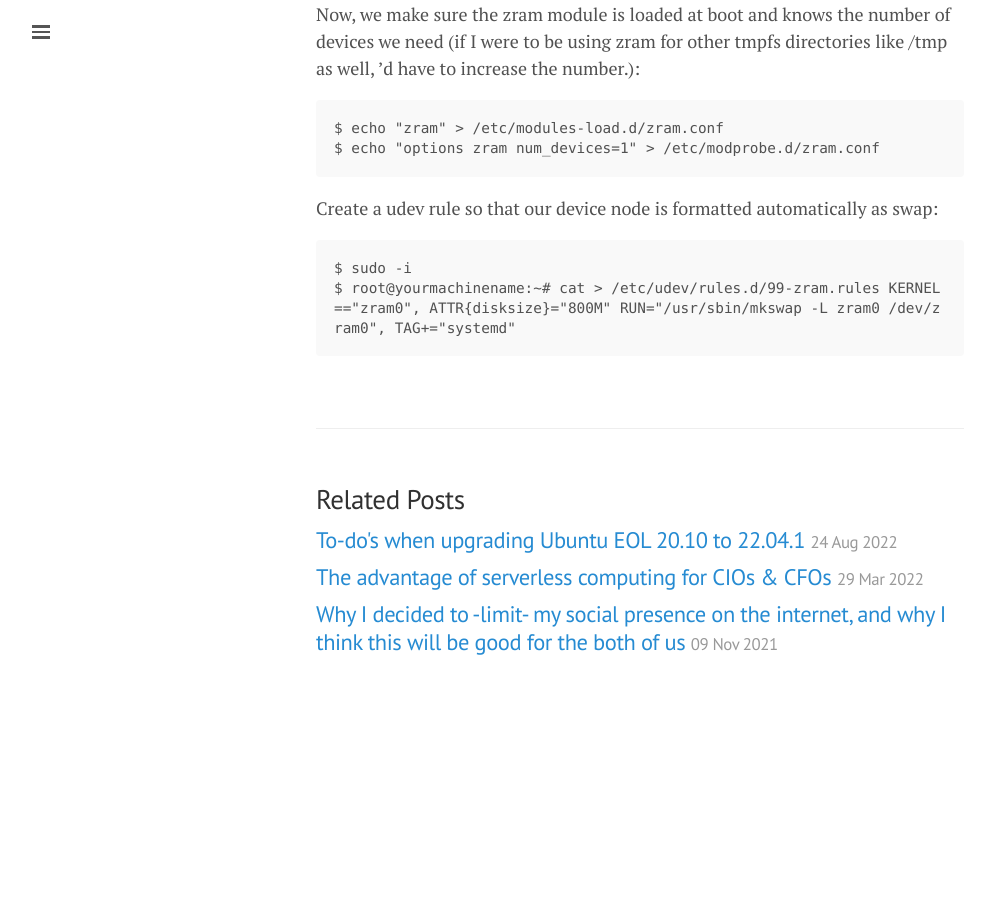
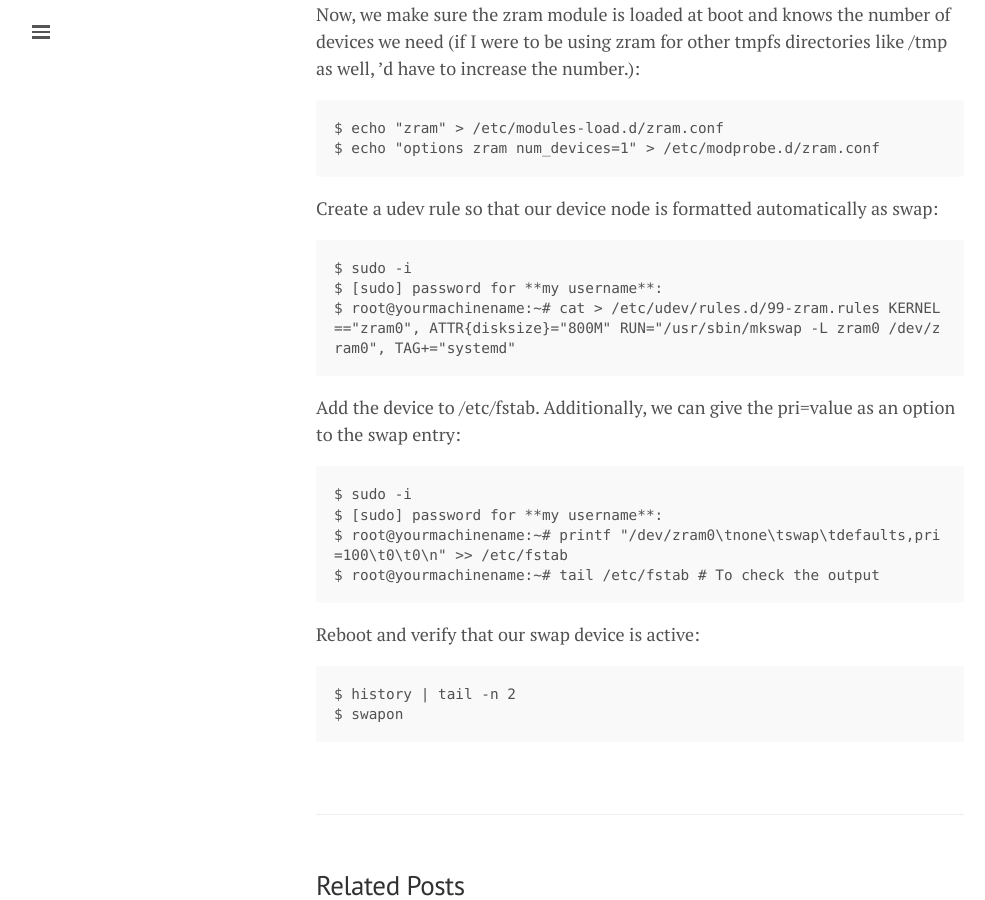
Before and after one commit to lgeurts/lgeurts.github.io, a Jekyll site: the page built from _posts/2022-10-03-optimizing-ubuntu-22.04.1-jammy-jellyfish.md, in a window 1280 px wide and 900 px high, scrolled down 2009 px. Shown: the whole window, without its empty margins (0-985 px from the left). Built offline with Jekyll 4.4.1, drawn with Linux system fonts in a browser that asks for light colours; nearby versions of some CDN libraries; comment, search, counter and statistics services are not loaded; before the commit the page ends 2719 px from its top, so only the background shows below that.

Commit message:
Update 2022-10-03-optimizing-ubuntu-22.04.1-jammy-jellyfish.md

````diff
--- a/_posts/2022-10-03-optimizing-ubuntu-22.04.1-jammy-jellyfish.md
+++ b/_posts/2022-10-03-optimizing-ubuntu-22.04.1-jammy-jellyfish.md
@@ -69,5 +69,18 @@ $ echo "options zram num_devices=1" > /etc/modprobe.d/zram.conf
 Create a udev rule so that our device node is formatted automatically as swap:
 ```
 $ sudo -i
+$ [sudo] password for **my username**:
 $ root@yourmachinename:~# cat > /etc/udev/rules.d/99-zram.rules KERNEL=="zram0", ATTR{disksize}="800M" RUN="/usr/sbin/mkswap -L zram0 /dev/zram0", TAG+="systemd"
 ```
+Add the device to /etc/fstab. Additionally, we can give the pri=value as an option to the swap entry:
+```
+$ sudo -i
+$ [sudo] password for **my username**:
+$ root@yourmachinename:~# printf "/dev/zram0\tnone\tswap\tdefaults,pri=100\t0\t0\n" >> /etc/fstab
+$ root@yourmachinename:~# tail /etc/fstab # To check the output
+```
+Reboot and verify that our swap device is active:
+```
+$ history | tail -n 2
+$ swapon
+```
````
